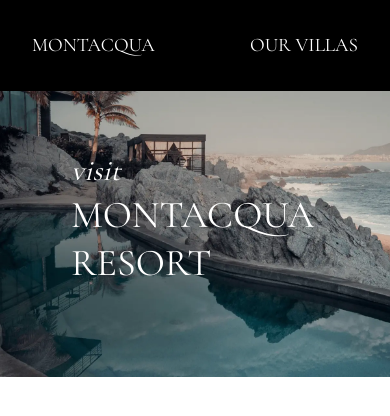
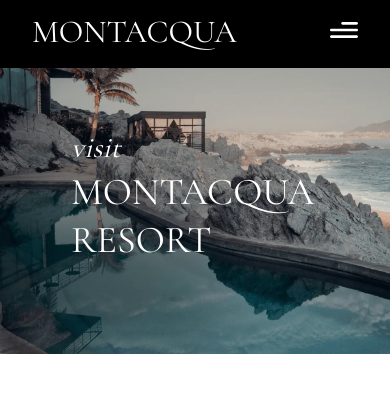
Before and after one commit to avicious/montacqua, a React (Vite) app: page / in a window 390 px wide. Shown: the top 416 px of the page. Built offline with nearby package versions, Linux system fonts and the light colour scheme.

Commit message:
added menu

```diff
--- a/src/assets/index.js
+++ b/src/assets/index.js
@@ -1,3 +1,5 @@
 import bannerBG from "./banner-bg.webp";
+import close from "./close.svg";
+import menu from "./menu.svg";
 
-export { bannerBG };
+export { bannerBG, close, menu };
--- a/src/components/Header.jsx
+++ b/src/components/Header.jsx
@@ -1,19 +1,51 @@
 import styles from "./Header.module.css";
 import { NavLink } from "react-router-dom";
+import { useState } from "react";
+import { close, menu } from "../assets";
 
-const Header = () => (
+const Header = () => {
+  const [toggle, setToggle] = useState(false);
+
+  return (
     <header className={styles.header}>
       <nav>
-      <ul>
+        <div className={styles.logo}>
+          <NavLink to="/">MONTACQUA</NavLink>
+        </div>
+        <ul className={styles.desktop}>
           <li>
-          <NavLink to="/">MONTACQUA</NavLink>
+            <NavLink to="/">Home</NavLink>
           </li>
           <li>
-          <NavLink to="/villas">OUR VILLAS</NavLink>
+            <NavLink to="/villas">Our Villas</NavLink>
+          </li>
+          <li>
+            <NavLink>About Us</NavLink>
           </li>
         </ul>
+        <div className={styles.mobile}>
+          <img
+            onClick={() => setToggle((prev) => !prev)}
+            src={toggle ? close : menu}
+            alt="menu"
+          />
+          <div className={toggle ? styles.block : styles.hidden}>
+            <ul className={styles.mobileMenu}>
+              <li>
+                <NavLink to="/">Home</NavLink>
+              </li>
+              <li>
+                <NavLink to="/villas">Our Villas</NavLink>
+              </li>
+              <li>
+                <NavLink>About Us</NavLink>
+              </li>
+            </ul>
+          </div>
+        </div>
       </nav>
     </header>
   );
+};
 
 export default Header;
--- a/src/components/Header.module.css
+++ b/src/components/Header.module.css
@@ -4,27 +4,81 @@
     padding: 1rem 2rem;
 }
 
-.header ul {
+.header nav {
+    display: flex;
+    justify-content: space-between;
+    align-items: center;
+}
+
+.desktop {
     list-style: none;
     display: flex;
     justify-content: space-between;
     padding: 0;
+    gap: 2rem;
+}
+
+.header .logo a {
+    font-size: 2rem;
 }
 
 .header a {
     color: white;
-    font-size: 2rem;
+    font-size: 1.2rem;
     text-decoration: none;
+}
+
+.mobile img {
+    width: 28px;
+    height: 28px;
+    object-fit: contain;
+    cursor: pointer;
+}
+
+.mobile {
+    display: none;
+    position: absolute;
+}
+
+.hidden {
+    display: none !important;
+}
+
+.block {
+    display: block;
+}
+
+@media(max-width: 780px) {
+    .desktop {
+        display: none !important;
+    }
+
+    .mobile {
+        display: block;
+        position: relative;
+        z-index: 100;
+    }
+
+    .mobileMenu {
+        list-style: none;
+        padding: 0;
+        position: absolute;
+        top: 3rem;
+        min-width: max-content;
+        padding: 1rem;
+        border-radius: 10px;
+        right: 0;
+        background-color: #000;
+        display: flex;
+        flex-direction: column;
+        gap: 1rem;
+    }
 }
 
 @media(max-width: 500px) {
     .header a {
-        font-size: 1.6rem;
+        font-size: 1rem;
     }
 }
 
-@media(max-width: 400px) {
-    .header a {
-        font-size: 1.2rem;
-    }
-}
+@media(max-width: 400px) {}
--- a/src/components/Hero.jsx
+++ b/src/components/Hero.jsx
@@ -5,7 +5,7 @@ const Hero = () => {
     <div className={styles.hero}>
       <div className={styles.wrapper}>
         <h1>
-          <span class={styles.headingSpan}>visit</span>
+          <span className={styles.headingSpan}>visit</span>
           MONTACQUA RESORT
         </h1>
       </div>
```
Also changed, not shown: src/assets/close.svg (added), src/assets/menu.svg (added). Lines whose indentation alone changed are shown as unchanged.
